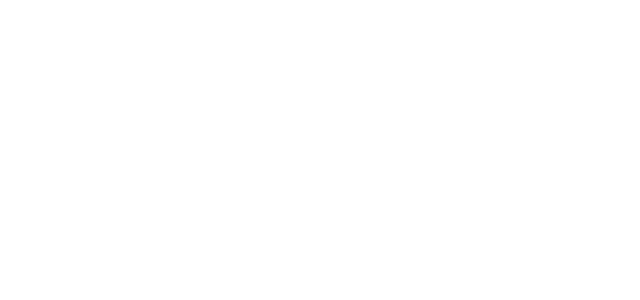
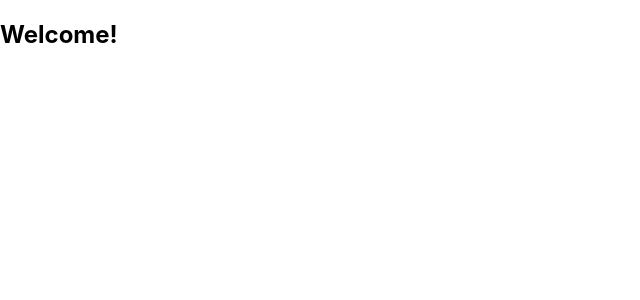
Before and after one commit to Binge-Fest-JS/binge-fest, a React (Create React App) app: page /homepage in a window 1280 px wide. Before the commit this address had no page. Shown: the top 300 px of the page, without its empty margins (0-640 px from the left). Built offline with nearby package versions, Linux system fonts and the light colour scheme.

Commit message:
Added useNavigatehook to bring user to homepage once they're signed in

```diff
--- a/src/App.js
+++ b/src/App.js
@@ -1,6 +1,7 @@
 import LoginSignUp from './Components/LoginSignUp.js';
 import SignIn from './Components/SignIn.js';
 import SignUp from './Components/SignUp.js';
+import HomePage from './Components/HomePage.js';
 import firebase from "./firebase.js";
 import {Routes, Route} from 'react-router-dom';
 import './App.css';
@@ -14,6 +15,7 @@ function App() {
       <Route path = '/' element = {<LoginSignUp/>}/>
        <Route path = '/signUp' element = {<SignUp/>}/>
        <Route path = '/signIn' element = {<SignIn/>}/>
+       <Route path = '/homepage' element = {<HomePage/>}/>
      </Routes>
 
     </>
--- /dev/null
+++ b/src/Components/HomePage.js
@@ -0,0 +1,9 @@
+const HomePage = () =>{
+    return (
+        <>
+       <h2>Welcome!</h2>
+        </>
+    )
+}
+
+export default HomePage;
--- a/src/Components/SignIn.js
+++ b/src/Components/SignIn.js
@@ -1,13 +1,16 @@
 import { getAuth, signInWithEmailAndPassword, onAuthStateChanged  } from "firebase/auth";
 import { useEffect, useState } from "react";
 import Header from "./Header";
-import { Link } from "react-router-dom";
+import { Link, Routes, Route, useNavigate} from "react-router-dom";
+import HomePage from "./HomePage.js";
 
 
 const  SignIn = ()=>{
   const [email,setEmail] = useState('');
   const [password,setPassword] = useState('')
   const [currentUser,setCurrentUser] = useState('');
+
+  let navigate = useNavigate();
 
   useEffect(() => {
     const auth = getAuth();
@@ -39,15 +42,20 @@ const  SignIn = ()=>{
     }
 
 const handleSubmit = (e) => {
+
   e.preventDefault();
   const auth = getAuth();
+
   signInWithEmailAndPassword(auth, email, password)
+
     .then((userCredential) => {
       // Signed in
+
       const user = userCredential.user;
       setCurrentUser(user)
       console.log(user, 'user');
       // ...
+      navigate("/homepage", { replace: true });
     })
     .catch((error) => {
       const errorCode = error.code;
@@ -63,8 +71,10 @@ const handleSubmit = (e) => {
         <input onChange={handleEmailChange} type="email" id="currentEmail" placeholder="Email"/>
         <label for="email"></label>
         <input onChange = {handlePasswordChange} type="password" id="currentPassword" placeholder="Password" value={password}/>
-        <button>SignIn</button>
+       <button>SignIn</button>
+
       </form>
+
     </>
   );
 }
--- a/src/Components/SignUp.js
+++ b/src/Components/SignUp.js
@@ -30,6 +30,7 @@ const SignUp= ()=>{
             const errorMessage = error.message;
              // ..
         });
+        console.log('submit worked')
     }
   return (
       <>
@@ -45,7 +46,7 @@ const SignUp= ()=>{
           <input onChange ={handleEmailChange} type="email" id="email" placeholder="eg. xxxx@gmail.com" value={email}/>
           <label for="email"></label>
           <input onChange = {handlePasswordChange} type="password" id="password" value={password}/>
-          <button>Sign Up</button>
+          <Link to = '/signIn'><button>Sign Up</button></Link>
 
       </form>
       </>
```
